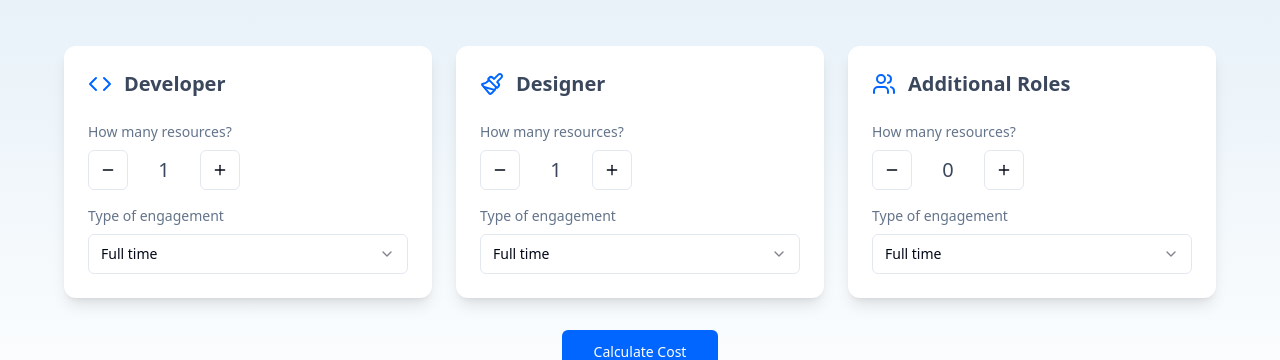
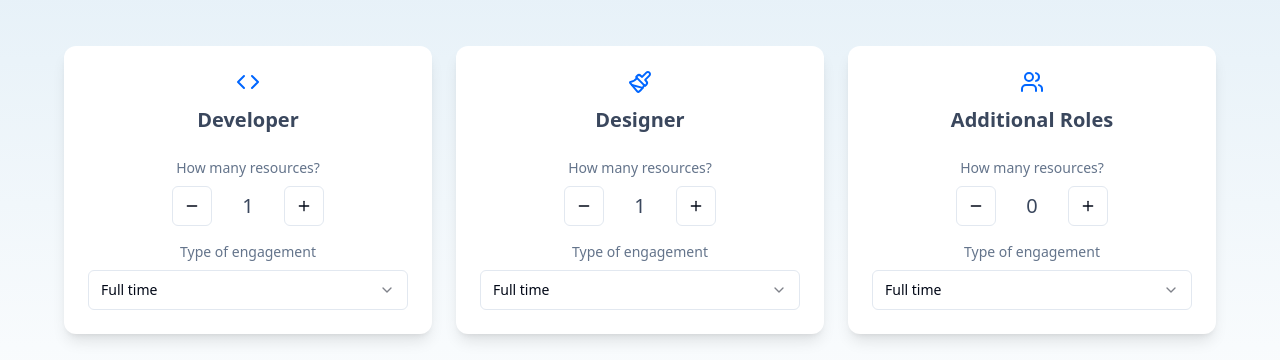
Before and after one commit to akshaysalekar17/Calculator, a React (Vite) app: page / in a window 1280 px wide. Shown: the part 298-658 px from the top of the page. Built offline with nearby package versions, Linux system fonts and the light colour scheme.

Commit message:
Align text and reposition icons
Center align all text in the specified boxes and place the icons above the text for improved layout and visual consistency.
[skip gpt_engineer]

```diff
--- a/src/components/ResourceCard.tsx
+++ b/src/components/ResourceCard.tsx
@@ -27,17 +27,17 @@ export function ResourceCard({
 }: ResourceCardProps) {
   return (
     <div className="bg-white p-6 rounded-xl shadow-lg transition-all hover:shadow-xl">
-      <div className="flex items-center gap-3 mb-6">
+      <div className="flex flex-col items-center gap-3 mb-6">
         {icon || <Users className="w-6 h-6 text-calculator-blue" />}
-        <h3 className="text-xl font-semibold text-calculator-text">{title}</h3>
+        <h3 className="text-xl font-semibold text-calculator-text text-center">{title}</h3>
       </div>
 
       <div className="space-y-4">
-        <div>
+        <div className="text-center">
           <label className="block text-sm text-calculator-gray mb-2">
             How many resources?
           </label>
-          <div className="flex items-center gap-3">
+          <div className="flex items-center justify-center gap-3">
             <Button
               variant="outline"
               size="icon"
@@ -58,7 +58,7 @@ export function ResourceCard({
           </div>
         </div>
 
-        <div>
+        <div className="text-center">
           <label className="block text-sm text-calculator-gray mb-2">
             Type of engagement
           </label>
```
